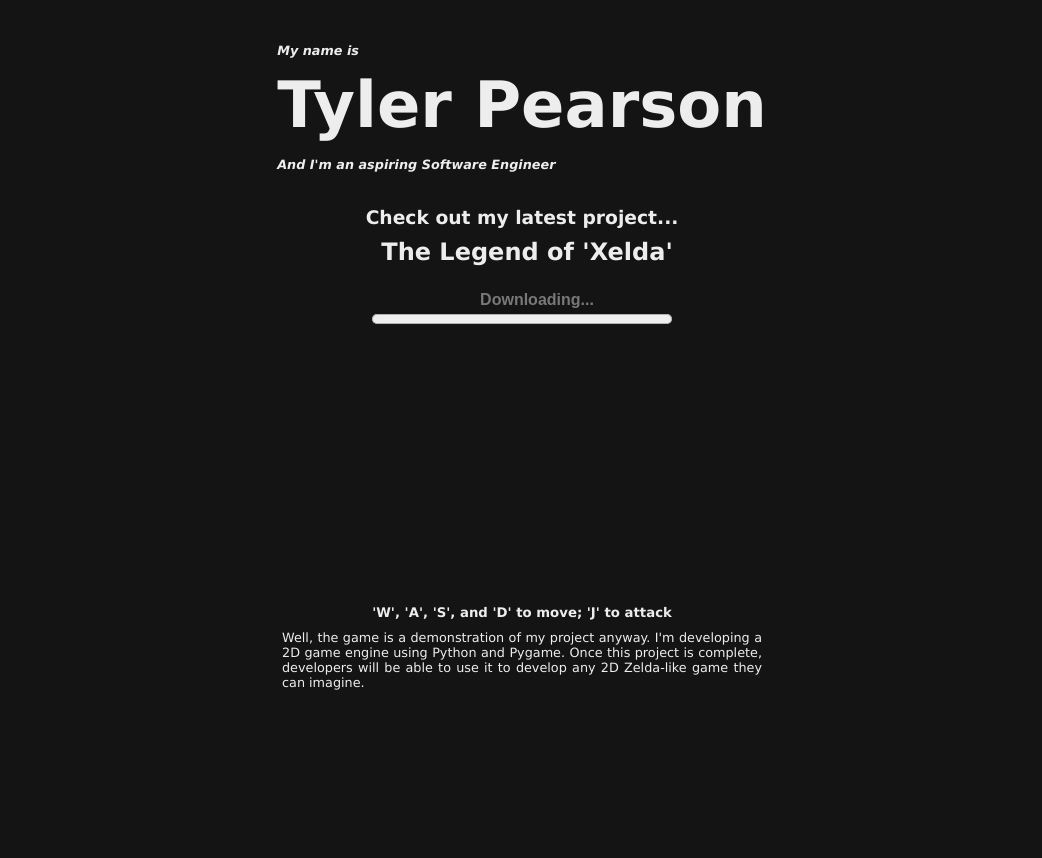
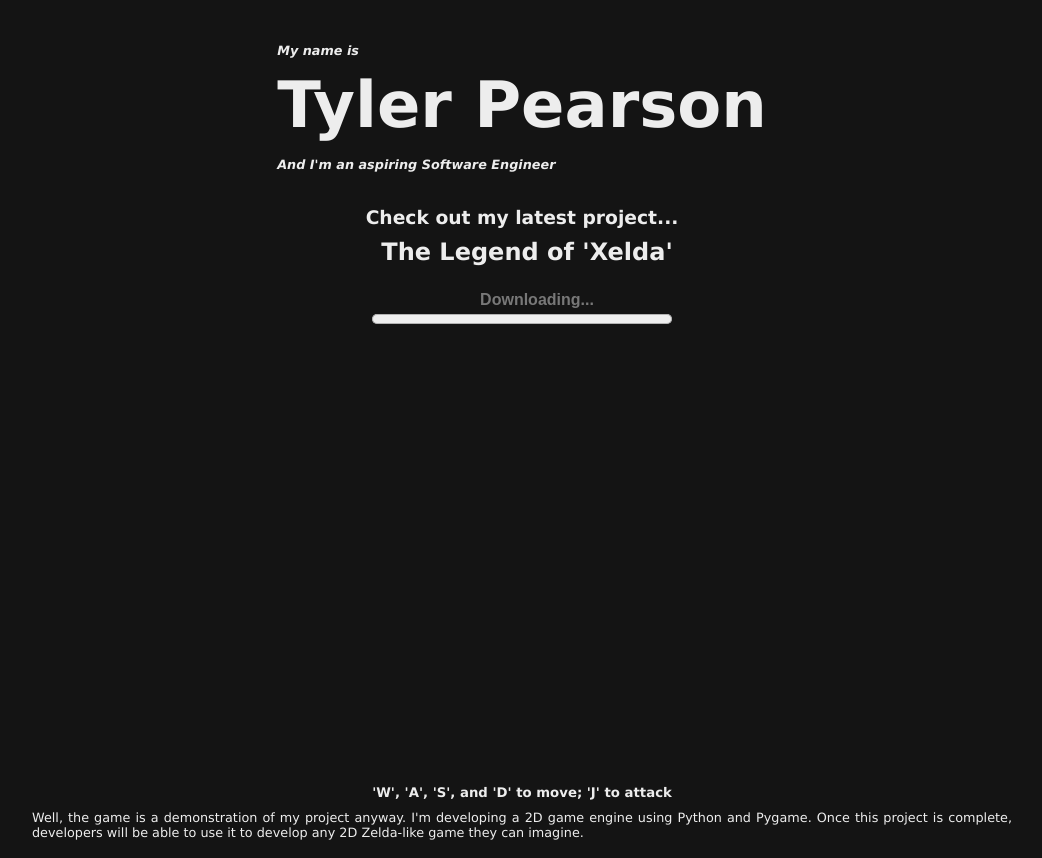
Before and after one commit to tylerapear/my-website, a React (Vite) app: page / in a window 1280 px wide. Shown: the whole page, without its empty margins (118-1160 px from the left). Before the commit the page ends 800 px from the top, so only its background shows below. Built offline with nearby package versions, Linux system fonts and the light colour scheme; no server answers.

Commit message:
updates game

```diff
--- a/src/components/XeldaGame.css
+++ b/src/components/XeldaGame.css
@@ -1,8 +1,8 @@
 
 iframe{
   border: none;
-  height: 20em;
-  width: 30em;
+  height: 500px;
+  width: 100%;
 }
 
 .xelda-game-component{
--- a/src/index.css
+++ b/src/index.css
@@ -7,7 +7,7 @@ body{
   background-color: #141414;
   color: #ededed;
   font-family: Verdana, sans-serif;
-  max-width: 500px;
+  max-width: 1000px;
 }
 
 #root{
```
Also changed, not shown: 2 other files (tests, documents, lock files or other folders).
